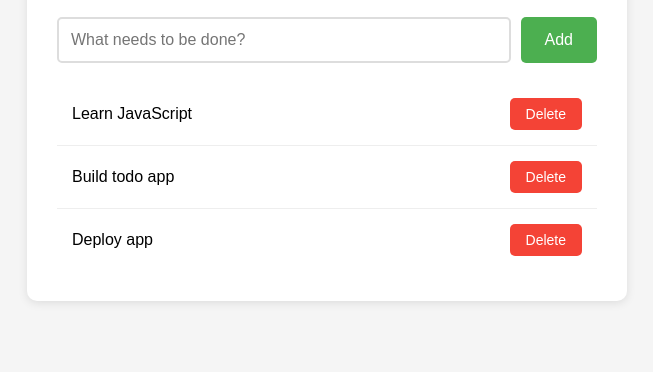
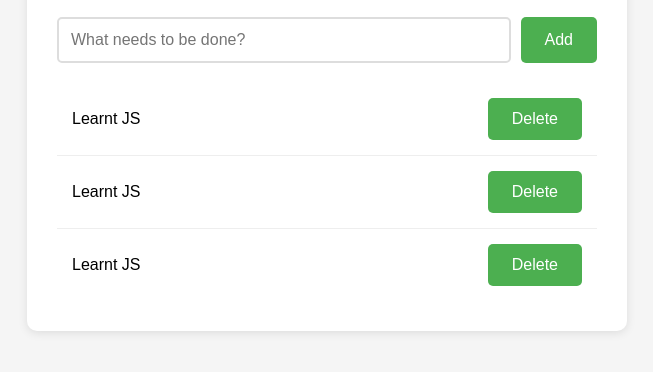
Before and after one commit to Gerald-mut/javascipt-basics, a plain HTML site: page todo-app/index.html in a window 1280 px wide. Shown: the part 90-462 px from the top of the page, without its empty margins (313-966 px from the left). Drawn offline with Linux system fonts and the light colour scheme.

Commit message:
DOM object

```diff
--- a/todo-app/index.html
+++ b/todo-app/index.html
@@ -20,6 +20,6 @@
         </ul>
     </div>
 
-    <script src="script.js"></script>
+    <script src="scripts.js"></script>
 </body>
 </html>
--- /dev/null
+++ b/todo-app/scripts.js
@@ -0,0 +1,31 @@
+//mock todos
+let todos = [
+    {id: 1, text: "Learnt JS", completed: false},
+    {id: 2, text: "Learnt JS", completed: false},
+    {id: 3, text: "Learnt JS", completed: false},
+];
+
+//function to render todos
+function renderTodos() {
+    const todoList = document.getElementById("todoList")
+    todoList.innerHTML = "";
+    todos.forEach(todo => {
+        const li = document.createElement("li");
+        li.className = ("todo-item");
+
+        li.innerHTML = `
+            <span>${todo.text}</span>
+            <button id="delete-btn" data-id=${todo.id}>Delete</button>
+        `;
+
+        todoList.appendChild(li);
+    });
+}
+renderTodos();
+
+// function to delete todos
+const deleteBtn = document.getElementById("delete-btn");
+deleteBtn.onclick = function(id) {
+    todos = todos.filter(todo => todo.id !== id);
+    renderTodos();
+}
```
Also changed, not shown: document.js (added, +36 -0 lines).
